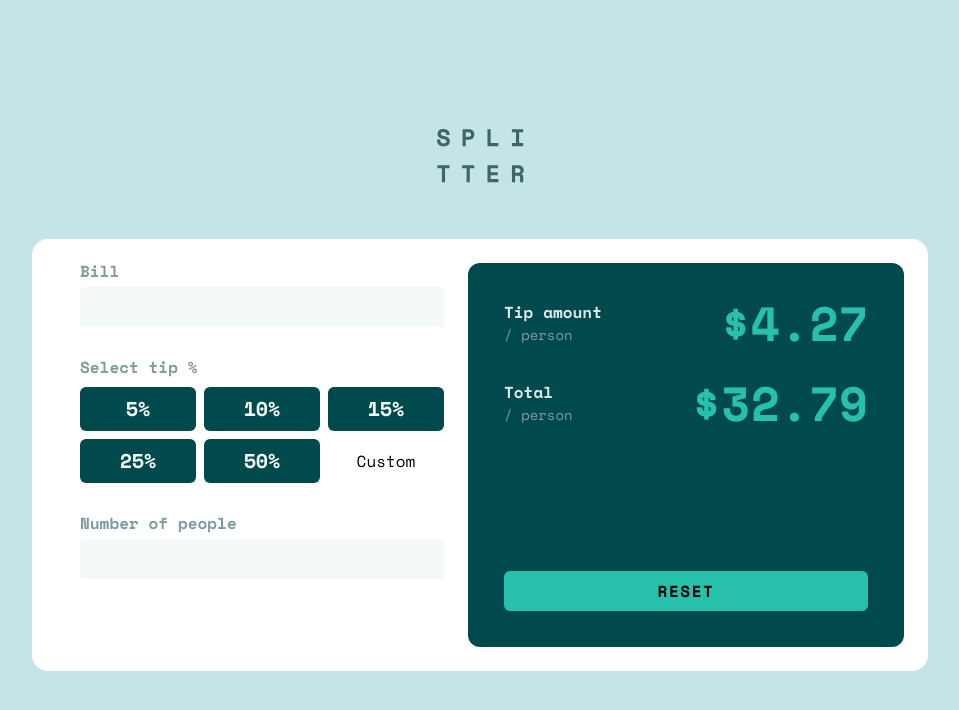
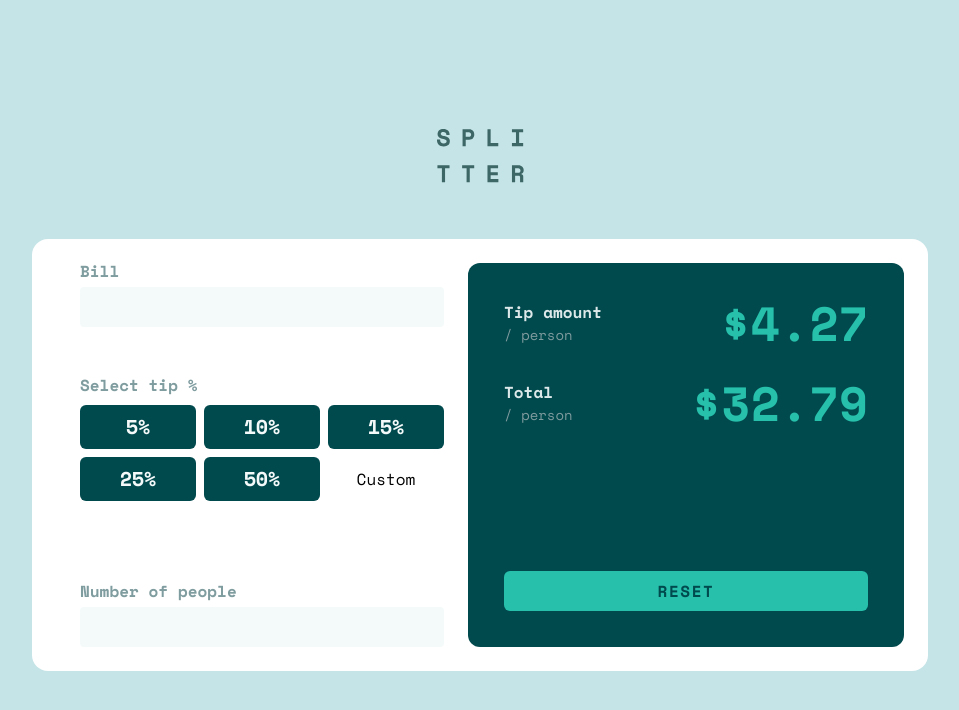
Before and after one commit to Maikolrm/tip-calculator, a React (Vite) app: page / in a window 1280 px wide. Shown: the top 710 px of the page, without its empty margins (160-1119 px from the left). Built offline with nearby package versions, Linux system fonts and the light colour scheme.

Commit message:
Project - App - changing reset button text color

```diff
--- a/src/App.jsx
+++ b/src/App.jsx
@@ -7,7 +7,7 @@ function App() {
         <img className="m-auto" src="/logo.svg" alt="Splitter logo" />
       </header>
       <section className="p-6 mt-14 bg-white rounded-2xl shadow-6xl lg:flex">
-        <div className="lg:px-6 lg:flex-1">
+        <div className="flex flex-col justify-between lg:px-6 lg:flex-1">
           <div>
             <h2 className="font-semibold text-gr-cyan leading-none">Bill</h2>
             <div className="pt-2">
@@ -15,7 +15,7 @@ function App() {
             </div>
           </div>
           {/* tips */}
-          <div className="mt-8">
+          <div className="mt-8 lg:mt-0">
             <h2 className="font-semibold text-gr-cyan leading-none">Select tip %</h2>
             <div className="grid grid-cols-2 gap-2 pt-3 sm:grid-cols-3">
               <button className="inline-block p-2 bg-dark-cyan rounded-md font-bold text-xl text-light-gr-cyan hover:bg-primary hover:text-dark-cyan">5%</button>
@@ -51,7 +51,7 @@ function App() {
               <h2 className="font-bold text-5xl text-primary">$32.79</h2>
             </div>
           </div>
-          <button className="block w-full bg-primary rounded-md font-bold leading-10 uppercase tracking-widest">reset</button>
+          <button className="block w-full bg-primary rounded-md font-bold text-dark-cyan leading-10 uppercase tracking-widest">reset</button>
         </div>
       </section>
     </main>
```
